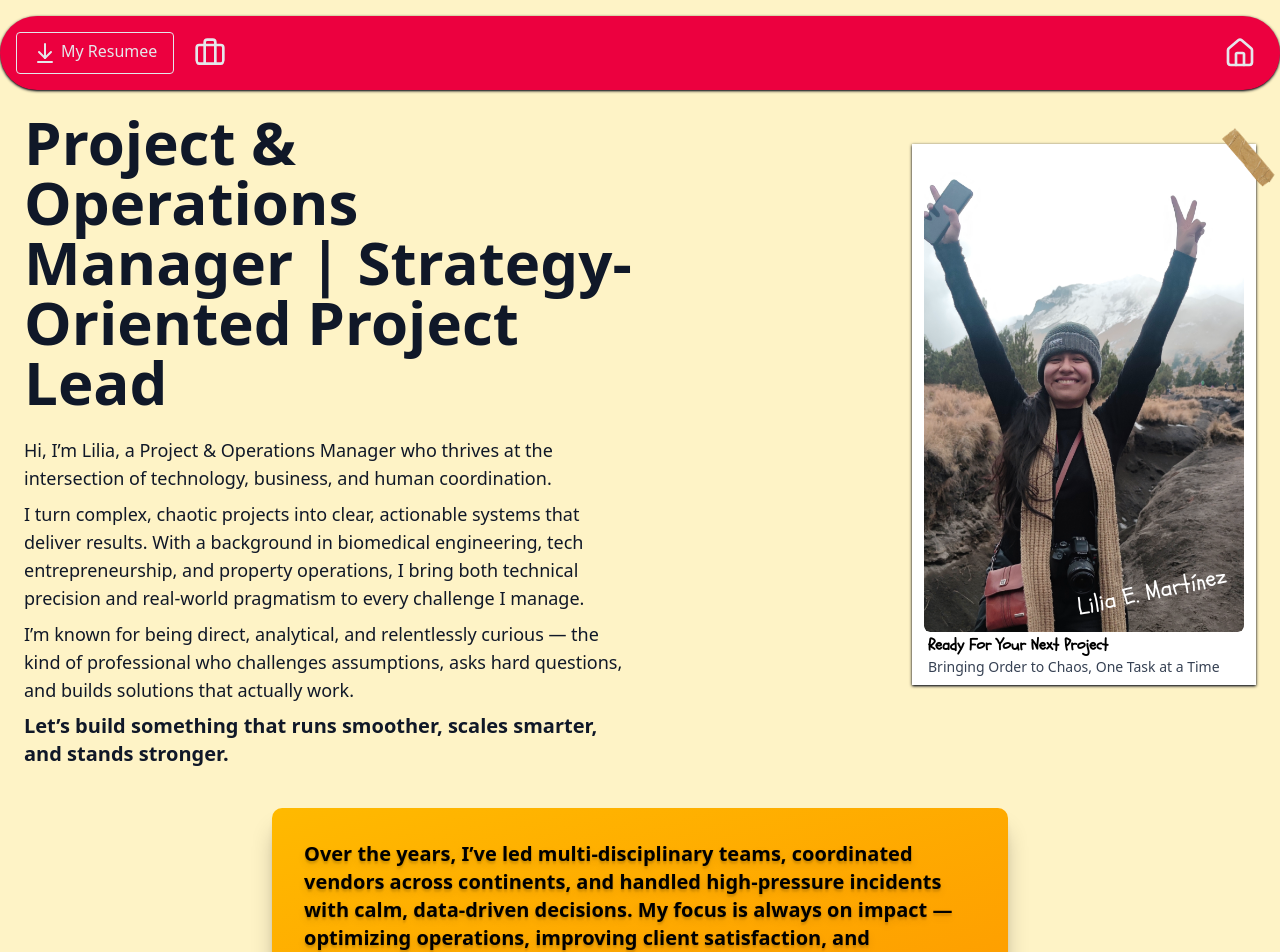
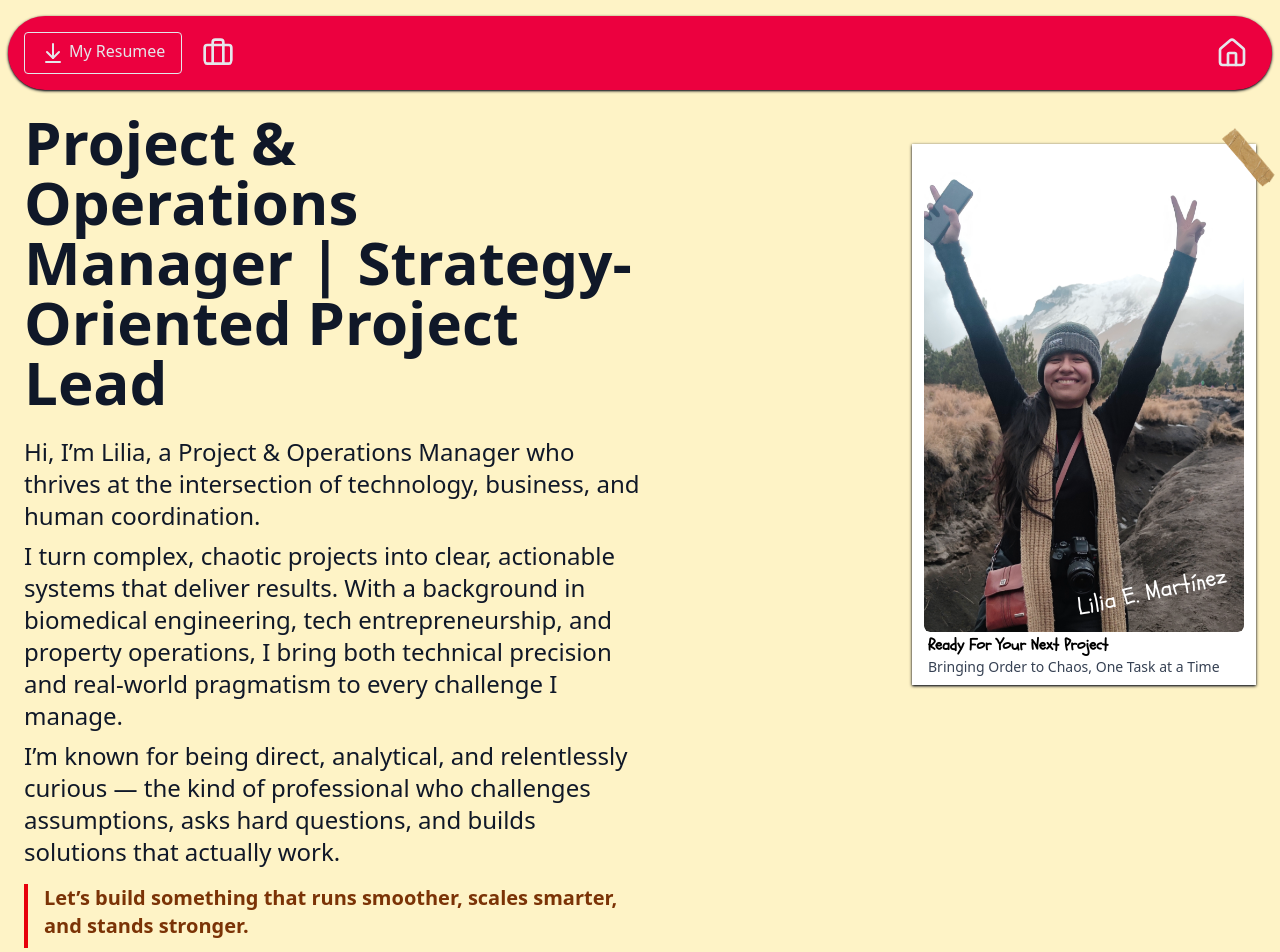
Before and after one commit to Liliaelvis/portfolio, a Next.js app: page / in a window 1280 px wide. Shown: the top 952 px of the page. Built offline with nearby package versions, Linux system fonts and the light colour scheme.

Commit message:
small margin corrections in the hero section

```diff
--- a/src/app/page.tsx
+++ b/src/app/page.tsx
@@ -17,26 +17,26 @@ export default function Home() {
         <div className="flex flex-col px-4 pb-4">
           <div className="relative grid grid-cols-1 md:grid-cols-2 gap-2 md:gap-0">
             <div className="grid grid-cols-1 gap-2">
-              <h1 className="text-xl md:text-6xl font-bold mb-4">
+              <h1 className="text-3xl md:text-6xl font-bold mb-4">
                 {HeroText.title}
               </h1>
               <div className="md:hidden pb-2">
                 <PolaroidPhoto />
               </div>
-              <p className="text-lg">
+              <p className="text-xl md:text-2xl">
                 {HeroText.whoAmI}
               </p>
-              <p className="text-lg">
+              <p className="text-xl md:text-2xl">
                 {HeroText.whatIDo}
               </p>
-              <p className="text-lg">
+              <p className="text-xl md:text-2xl mb-2">
                 {HeroText.myValues}
               </p>
-              <p className="text-lg md:text-xl font-bold">
+              <p className="text-lg md:text-xl font-bold border-l-4 pl-4 border-red-600 dark:border-gray-200 pb-2 text-amber-900 dark:text-amber-200">
                 {HeroText.callToAction}
               </p>
             </div>
-            <div className="relative md:justify-end mt-8 hidden md:flex">
+            <div className="relative md:justify-end mt-8 hidden md:flex md:scale-100">
               <PolaroidPhoto />
             </div>
           </div>
@@ -44,7 +44,7 @@ export default function Home() {
       </SectionWrapper>
       <SectionWrapper className="p-2 pb-8 bg-amber-100 dark:bg-amber-900">
         {/* My Approach section */}
-        <div className="max-w-184 text-wrap mx-auto hover:-skew-y-1 from-amber-400 to-amber-500 bg-linear-to-br text-shadow-lg p-8 rounded-lg flex-justify-center shadow-xl/30 inset-shadow-amber-800/50">
+        <div className="max-w-184 text-wrap mx-auto hover:-skew-y-1 from-amber-300 to-amber-500 bg-linear-to-br text-shadow-lg p-8 rounded-lg flex-justify-center shadow-xl/30 inset-shadow-amber-800/50">
           <p className="text-lg md:text-xl font-bold">
             {HeroText.myApproach}
           </p>
--- a/src/components/NavBar/NavBar.tsx
+++ b/src/components/NavBar/NavBar.tsx
@@ -40,7 +40,7 @@ const NavBar = () => {
         setIsMenuOpen(false);
     };
   return (
-    <div className="fixed flex justify-center mx-autoflex w-full inset-x-0 z-20">
+    <div className="fixed flex justify-center mx-autoflex w-full inset-x-0 z-20 px-2.5 md:px-2">
       <nav id="navbar" className="w-full max-w-340 p-4 flex flex-wrap shadow-sm shadow-primary-dark-foreground backdrop-blur-xs z-50 bg-accent dark:bg-secondary-dark text-primary-dark dark:text-primary-dark-foreground rounded-full mt-4 min-h-16">
         {/* Large Screen*/}
         <div className="hidden grow lg:flex lg:items-center lg:w-auto space-x-4">
```
